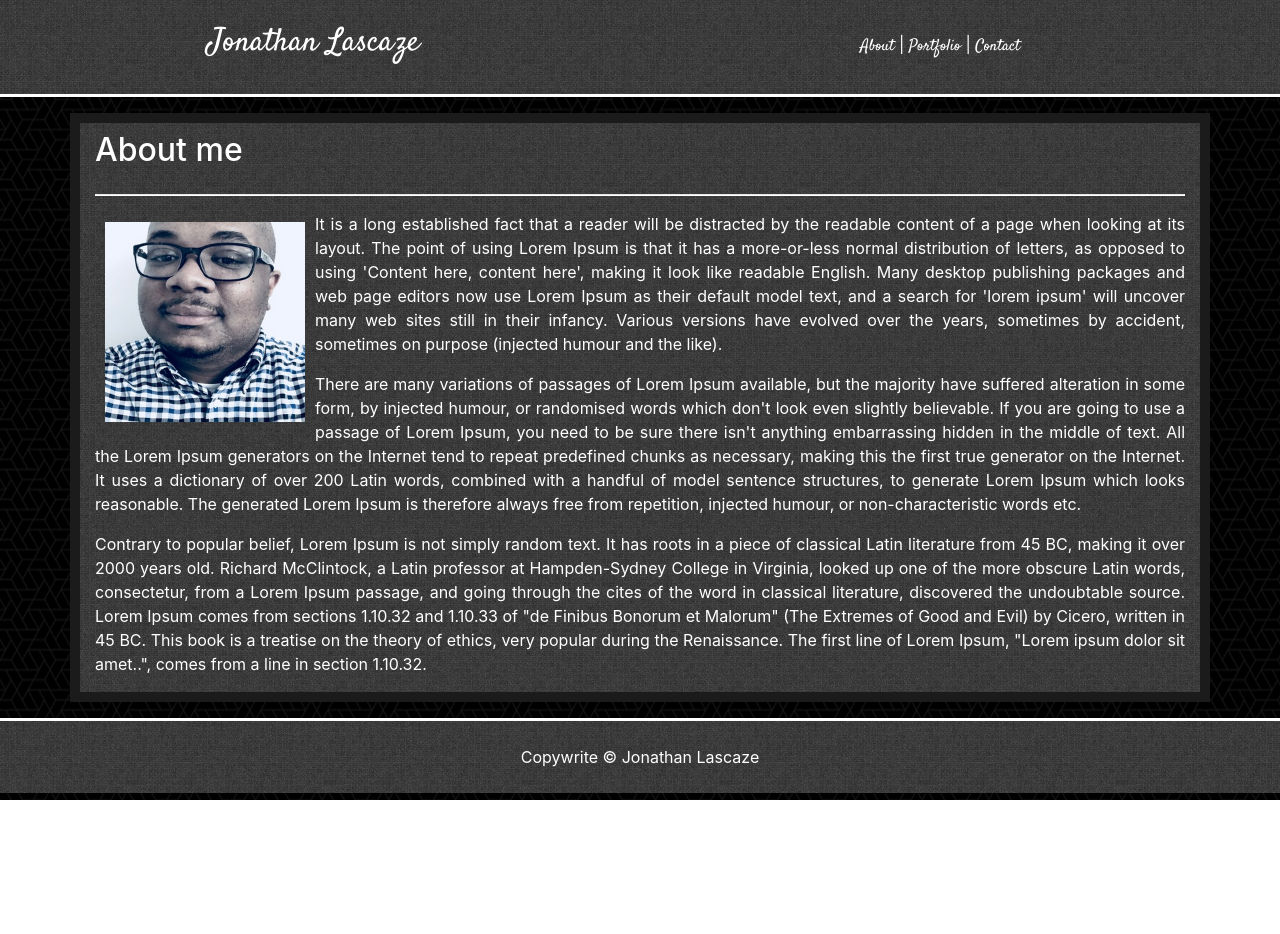
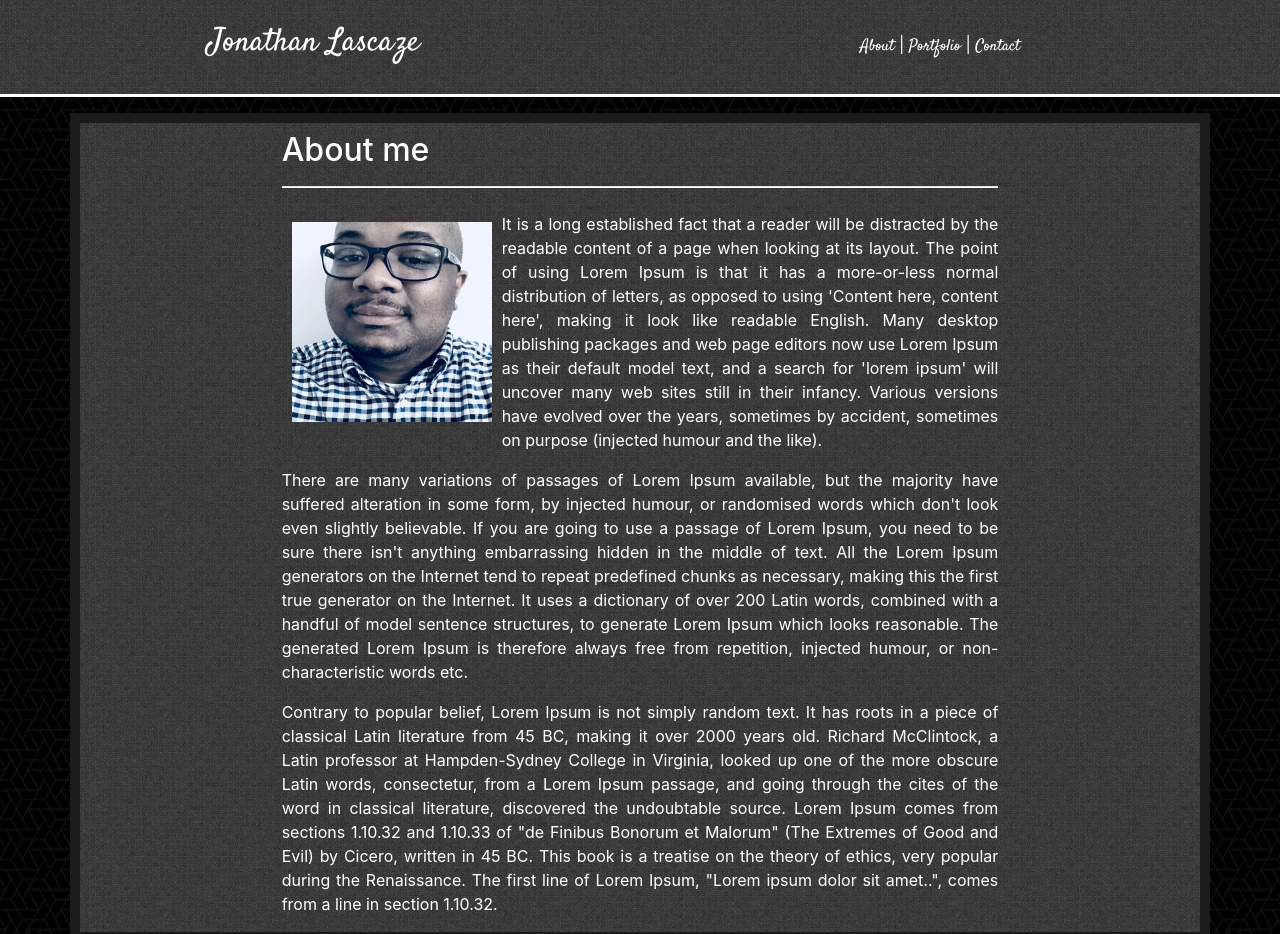
Before and after one commit to JLasc/Bootstrap-Portfolio, a plain HTML site: page index.html in a window 1280 px wide. Shown: the top 934 px of the page. Before the commit the page ends 800 px from the top, so only its background shows below. Drawn offline with nearby package versions, Linux system fonts and the light colour scheme.

Commit message:
final changes

```diff
--- a/assets/css/style.css
+++ b/assets/css/style.css
@@ -26,6 +26,7 @@ div.container-fluid.mt-3.mainfooter {
   box-sizing: border-box;
   border-top: 3px solid white;
   background-image: url("../images/wild_oliva.png");
+  padding-bottom: 1rem;
 
 }
 
--- a/index.html
+++ b/index.html
@@ -33,24 +33,26 @@
 
     <!-- Content -->
     <div class="container mt-3 maincontent">
+      <div class="row no-gutter">
+        <div class="col-sm-2"></div>
+        <div class="col-sm-8 h2 pt-2">About me<hr></div>
+        <div class="col-sm-2"></div>
+      </div>
+
       <div class="row">
-        <div class="col-sm-12 h2 pt-2">About me</div>
-      </div>
-      <hr>
-      <div class="row">
-        <div class="col-sm-12 text-justify">
+        <div class="col-sm-2"></div>
+        <div class="col-sm-8 text-justify">
           <img class="aboutme-pic" src="../Bootstrap-Portfolio/assets/images/me.jpg">
           <p>It is a long established fact that a reader will be distracted by the readable content of a page when looking at its layout. The point of using Lorem Ipsum is that it has a more-or-less normal distribution of letters, as opposed to using 'Content here, content here', making it look like readable English. Many desktop publishing packages and web page editors now use Lorem Ipsum as their default model text, and a search for 'lorem ipsum' will uncover many web sites still in their infancy. Various versions have evolved over the years, sometimes by accident, sometimes on purpose (injected humour and the like).</p>
           <p>There are many variations of passages of Lorem Ipsum available, but the majority have suffered alteration in some form, by injected humour, or randomised words which don't look even slightly believable. If you are going to use a passage of Lorem Ipsum, you need to be sure there isn't anything embarrassing hidden in the middle of text. All the Lorem Ipsum generators on the Internet tend to repeat predefined chunks as necessary, making this the first true generator on the Internet. It uses a dictionary of over 200 Latin words, combined with a handful of model sentence structures, to generate Lorem Ipsum which looks reasonable. The generated Lorem Ipsum is therefore always free from repetition, injected humour, or non-characteristic words etc.</p>
           <p>Contrary to popular belief, Lorem Ipsum is not simply random text. It has roots in a piece of classical Latin literature from 45 BC, making it over 2000 years old. Richard McClintock, a Latin professor at Hampden-Sydney College in Virginia, looked up one of the more obscure Latin words, consectetur, from a Lorem Ipsum passage, and going through the cites of the word in classical literature, discovered the undoubtable source. Lorem Ipsum comes from sections 1.10.32 and 1.10.33 of "de Finibus Bonorum et Malorum" (The Extremes of Good and Evil) by Cicero, written in 45 BC. This book is a treatise on the theory of ethics, very popular during the Renaissance. The first line of Lorem Ipsum, "Lorem ipsum dolor sit amet..", comes from a line in section 1.10.32.</p>
           </div>
+          <div class="col-sm-2"></div>
       </div>
     </div>
 
-
-
         <!-- Footer -->
-        <div class="container-fluid mt-3 mainfooter">
+        <div class="container-fluid sticky-footer mt-3 mainfooter">
             <div class="row">
               <div class="col-sm-12 text-center text-white p-4">
                   Copywrite &copy; Jonathan Lascaze
```
Also changed, not shown: portfolio.html (+9 -9 lines).
